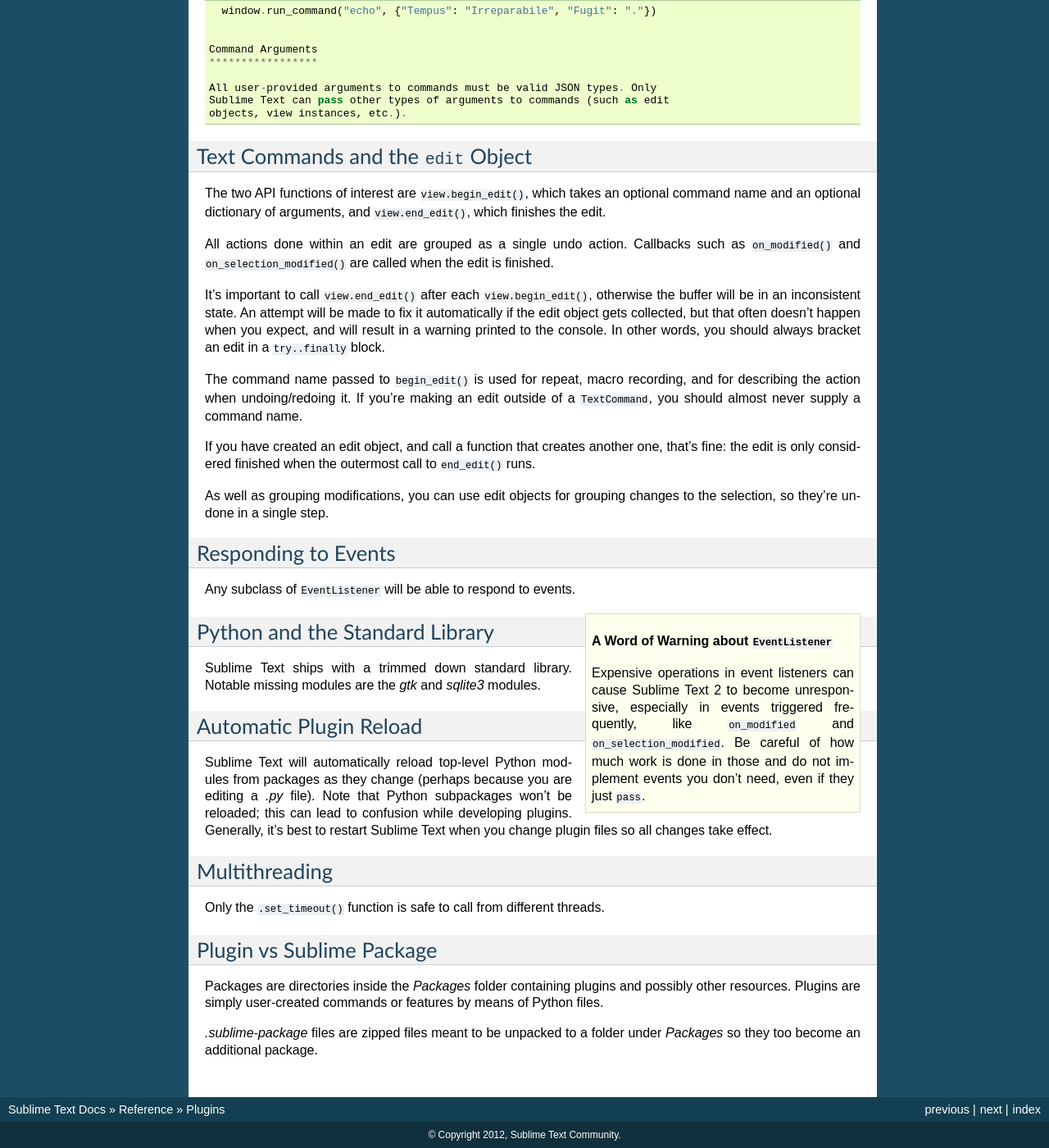
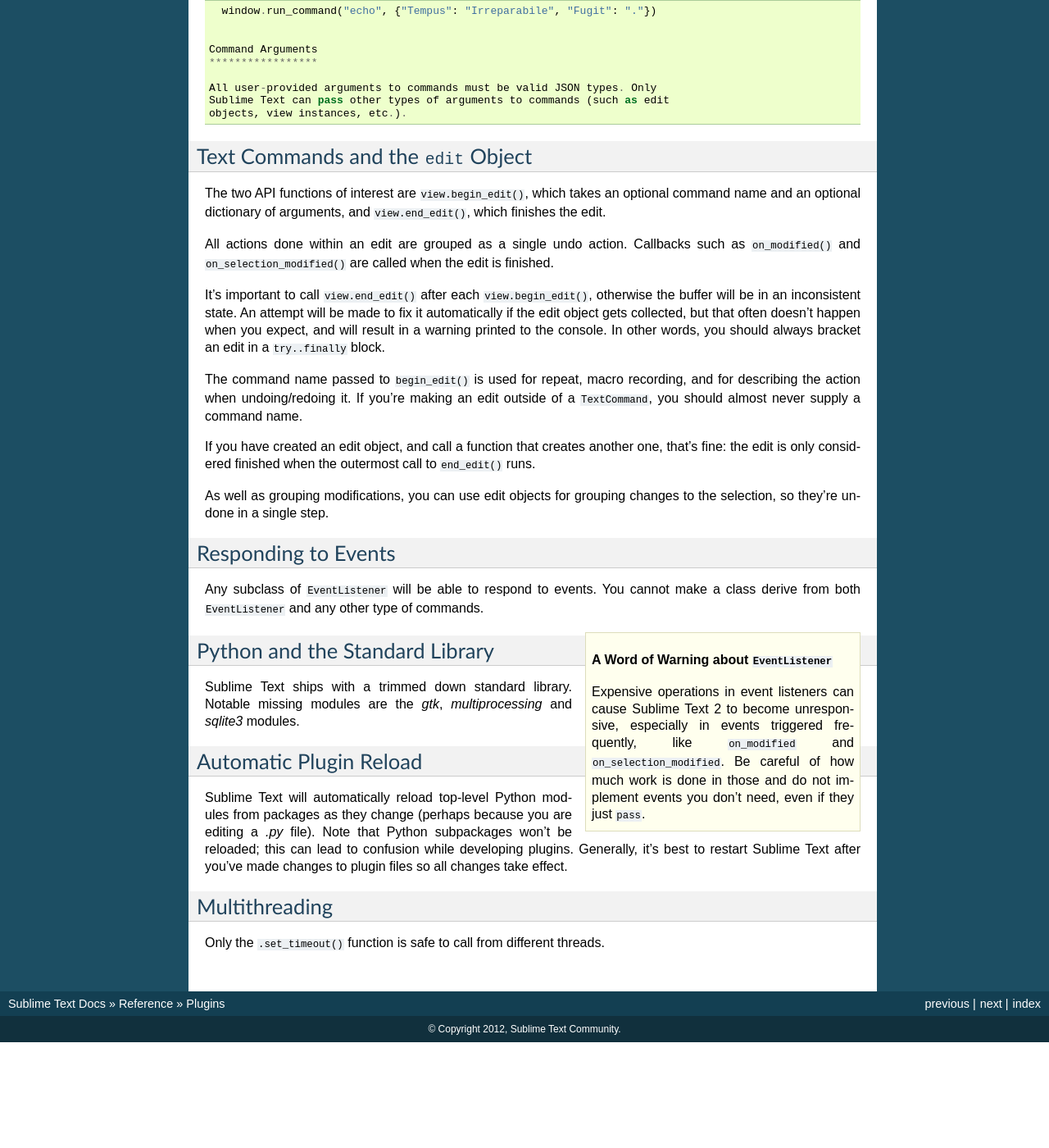
Before and after one commit to guillermooo/sublime-undocs, a Sphinx documentation site: the page built from source/reference/plugins.rst, in a window 1280 px wide and 1400 px high, scrolled down 1168 px. Shown: the whole window at 82% size. Built offline with Sphinx 7.4.7, drawn with Linux system fonts in a browser that asks for light colours; after the commit the page ends 2439 px from its top, so only the background shows below that; some of the changed text lies outside the part shown.

Commit message:
add terms to glossary

```diff
--- a/source/reference/plugins.rst
+++ b/source/reference/plugins.rst
@@ -95,7 +95,8 @@
 Responding to Events
 ********************
 
-Any subclass of ``EventListener`` will be able to respond to events.
+Any subclass of ``EventListener`` will be able to respond to events. You cannot
+make a class derive from both ``EventListener`` and any other type of commands.
 
 .. sidebar:: A Word of Warning about ``EventListener``
 
@@ -109,7 +110,7 @@
 *******************************
 
 Sublime Text ships with a trimmed down standard library. Notable missing
-modules are the *gtk* and *sqlite3* modules.
+modules are the *gtk*, *multiprocessing* and *sqlite3* modules.
 
 
 Automatic Plugin Reload
@@ -118,22 +119,11 @@
 Sublime Text will automatically reload top-level Python modules from packages
 as they change (perhaps because you are editing a *.py* file). Note that
 Python subpackages won't be reloaded; this can lead to confusion while
-developing plugins. Generally, it's best to restart Sublime Text when you
-change plugin files so all changes take effect.
+developing plugins. Generally, it's best to restart Sublime Text after you've
+made changes to plugin files so all changes take effect.
 
 
 Multithreading
 **************
 
 Only the ``.set_timeout()`` function is safe to call from different threads.
-
-
-Plugin vs Sublime Package
-*************************
-
-Packages are directories inside the *Packages* folder containing plugins and
-possibly other resources. Plugins are simply user-created commands or features
-by means of Python files.
-
-*.sublime-package* files are zipped files meant to be unpacked to a folder
-under *Packages* so they too become an additional package.
```
Also changed, not shown: other parts of source/reference/plugins.rst (+5 -5 lines).
